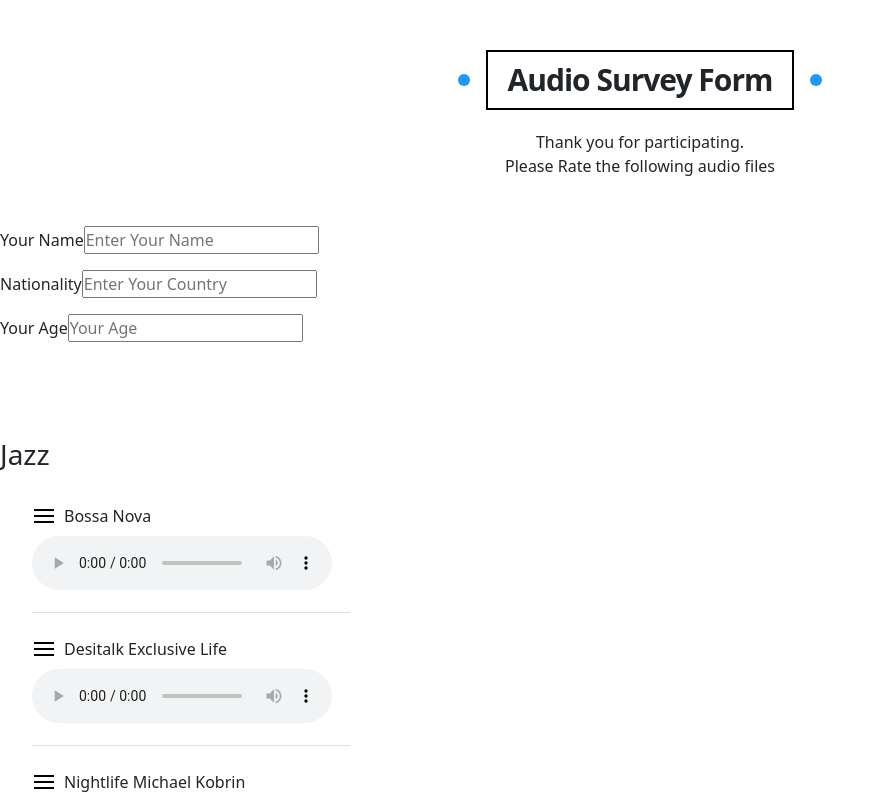
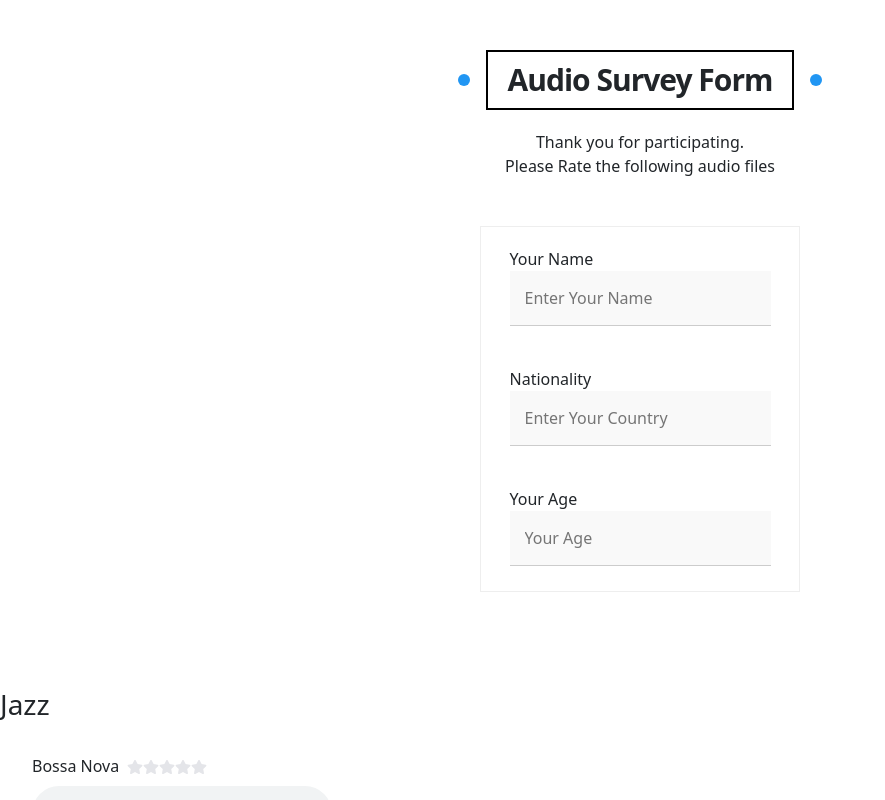
Before and after one commit to Hamid47-hrs/audio-survey-form, a React (Create React App) app in the folder audio-survey-form/: page / in a window 1280 px wide. Shown: the top 800 px of the page, without its empty margins (0-885 px from the left). Built offline with nearby package versions, Linux system fonts and the light colour scheme.

Commit message:
starRating

```diff
--- a/audio-survey-form/package.json
+++ b/audio-survey-form/package.json
@@ -10,6 +10,7 @@
     "react": "^18.1.0",
     "react-bootstrap": "^2.4.0",
     "react-dom": "^18.1.0",
+    "react-icons": "^4.3.1",
     "react-scripts": "5.0.1",
     "styled-components": "^5.3.5",
     "web-vitals": "^2.1.4"
--- a/audio-survey-form/src/App.jsx
+++ b/audio-survey-form/src/App.jsx
@@ -21,7 +21,7 @@ function App() {
           Thank you for participating. <br />
           Please Rate the following audio files
         </p>
-        <form className=" w-25 d-flex flex-column gap-3">
+        <Form className=" w-25 d-flex flex-column gap-3">
           <div className="name">
             <label htmlFor="name">Your Name</label>
             <input id="name" type="text" placeholder="Enter Your Name" />
@@ -36,7 +36,7 @@ function App() {
             <label htmlFor="age">Your Age</label>
             <input type="number" placeholder="Your Age" />
           </div>
-        </form>
+        </Form>
       </section>
       <section className="body">
         <article
@@ -49,8 +49,8 @@ function App() {
             <Audio name="Desitalk Exclusive Life" id={j2} />
             <Audio name="Nightlife Michael Kobrin" id={j3} />
             <Audio name="Spanish beach" id={j4} />
+          <textarea rows={4} className="w-100" placeholder="Comment Section"></textarea>
           </ul>
-          <textarea className="w-100" placeholder="Comment Section"></textarea>
         </article>
       </section>
     </div>
@@ -104,4 +104,23 @@ const Header = styled.h1`
   }
 `;
 
+const Form = styled.div`
+  border: 1px solid #eee;
+  padding-top: 20px;
+  display: flex;
+  align-items: center;
+  justify-content: center;
+  flex-basis: 50%;
+  margin: auto;
+  input {
+    display: block;
+    width: 100%;
+    margin-bottom: 25px;
+    padding: 15px;
+    border: none;
+    border-bottom: 1px solid #ccc;
+    background-color: #f9f9f9;
+    caret-color: var(--mcolor);
+  }
+`;
 /*___________________________________________________________________________________*/
--- a/audio-survey-form/src/Components/Audio.jsx
+++ b/audio-survey-form/src/Components/Audio.jsx
@@ -1,25 +1,46 @@
-import React, { useRef } from "react";
+import React, { useRef, useState } from "react";
 import styled from "styled-components";
 import listIcon from "../SVGS/list.svg";
+import { FaStar } from "react-icons/fa";
 
 /*___________________________________________________________________________________*/
 
 const Audio = (props) => {
   const song = useRef();
+  const [rating, setRating] = useState();
+  const [hover, setHover] = useState();
   return (
-    <Container className="mb-4 pb-3 border-bottom">
-      <label className="d-flex gap-2 mb-2" htmlFor={props.id}>
-        <img src={listIcon} alt="list" style={{ cursor: "pointer" }} />
-        {props.name}
-      </label>
+    <div className="mb-4 pb-3 border-bottom">
+      <div className="d-flex gap-2 mb-2">
+        <span>{props.name}</span>
+        <div>
+          {[...Array(5)].map((star, i) => {
+            const ratingValue = i + 1;
+            return (
+              <label style={{ cursor: "pointer" }} key={i}>
+                <input
+                  hidden
+                  type="radio"
+                  name="rating"
+                  value={ratingValue}
+                  onClick={() => setRating(ratingValue)}
+                />
+                <FaStar
+                  onMouseEnter={() => setHover(ratingValue)}
+                  onMouseLeave={() => setHover()}
+                  color={
+                    ratingValue <= (rating || hover) ? "#ffc107" : "#e4e5e9"
+                  }
+                />
+              </label>
+            );
+          })}
+        </div>
+      </div>
       <audio id={props.id} src={props.id} controls></audio>
-    </Container>
+    </div>
   );
 };
 export default Audio;
 
 /*___________________________________________________________________________________*/
-
-const Container = styled.li``;
-
-/*___________________________________________________________________________________*/
```
Also changed, not shown: 1 other file (tests, documents, lock files or other folders).
